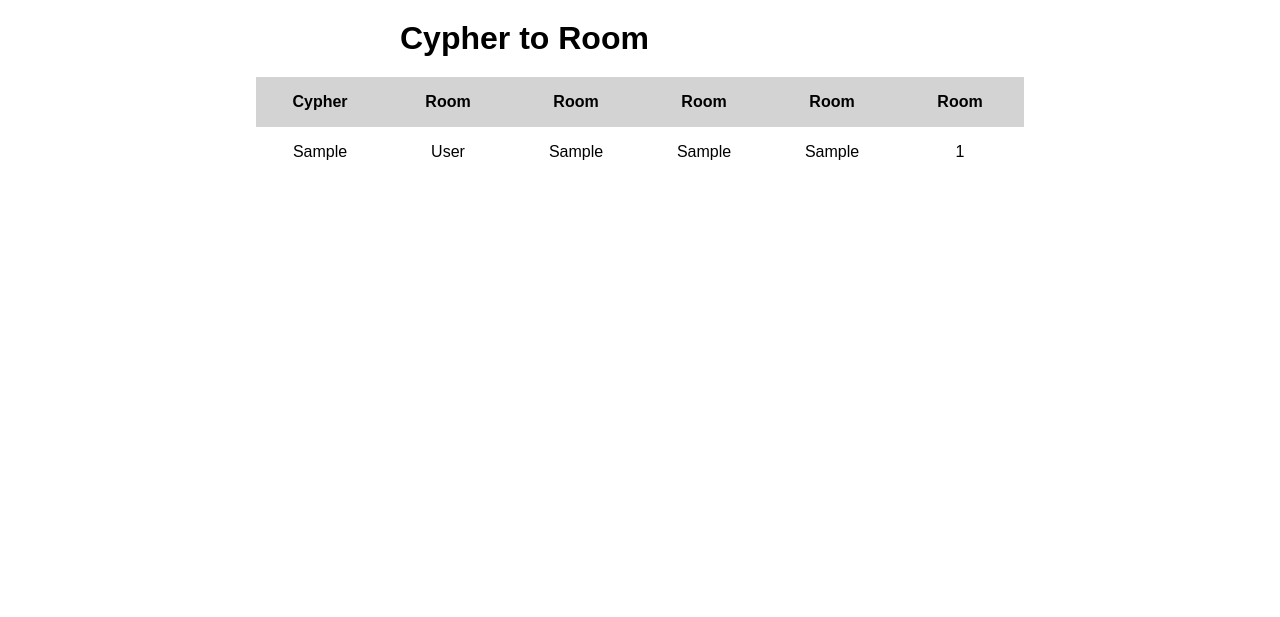
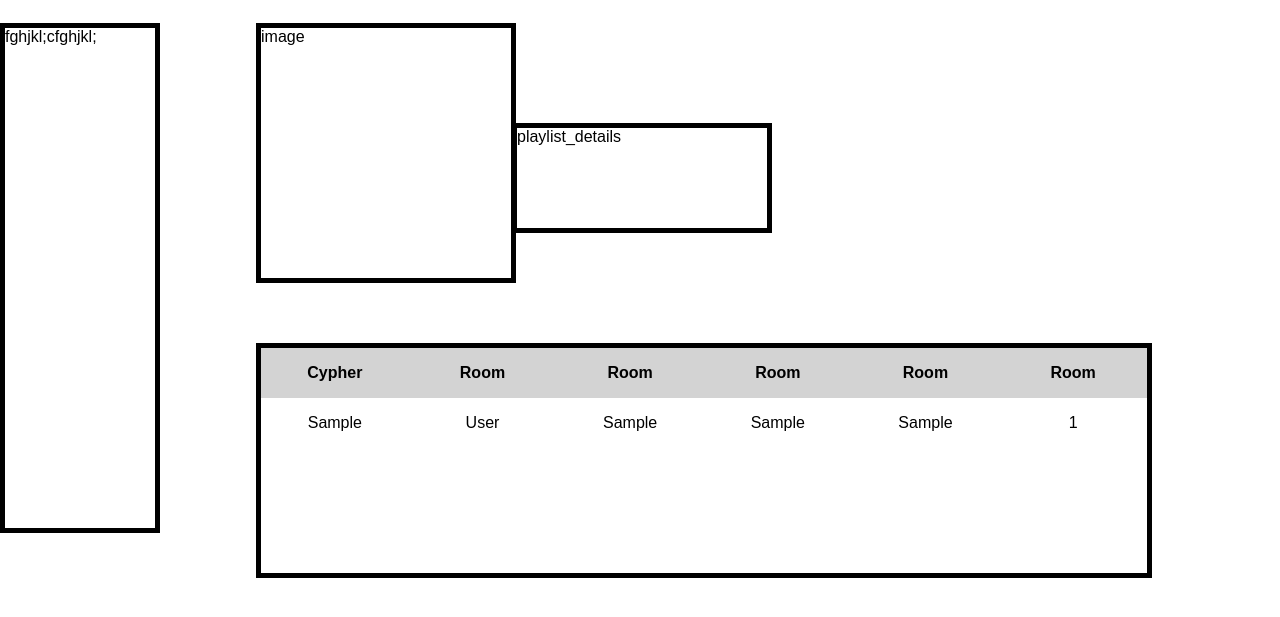
Before and after one commit to 6tjessil/DIT-CSI-6tjessil-2020, a PHP site: page /UseThis/your_library.php in a window 1280 px wide. Shown: the part 61-678 px from the top of the page. Run offline with PHP 8.4, Linux system fonts and the light colour scheme; tables that the repository leaves empty or names only in its code hold one stand-in row (values such as "Sample post").

Commit message:
Music library page modifed
*The music library page has been modifed to look like how my final design protrayed it.

```diff
--- a/style.css
+++ b/style.css
@@ -114,14 +114,6 @@ color: #111;
   color: #111;
 }
 
-.data{
-  width: 60%;
-  margin-left: auto;
-  margin-right: auto;
-  height:450px;
-  overflow: auto;
-}
-
 table{
    border-collapse: collapse;
    width: 100%;
@@ -146,14 +138,6 @@ tr:nth-child(odd){
 th{
   height:50px;
   width:100px;
-}
-
-#queryheader h1{
-  margin-left: auto;
-  margin-right: auto;
-  width:480px;
-  padding-top: 20px;
-  padding-bottom: 20px;
 }
 
 /* Style the tab */
@@ -214,3 +198,43 @@ th{
 .grid-content{
   background-color: green;
 }
+#your_library_content{
+  height:600px;
+  grid-template-columns: repeat(10, 10%);
+  grid-template-rows: auto;
+  display: grid;
+}
+
+.music_data_div{
+  height:225px;
+  border: 5px solid black;
+  grid-row: 4/5;
+  grid-column: 3/10;
+  overflow: auto;
+}
+
+.sidebar{
+  grid-row-start: 2;
+  grid-row-end: 5;
+  grid-column: 1/2;
+  height:500px;
+  width:150px;
+  border: 5px solid black;
+}
+
+.image{
+  width: 250px;
+  height:250px;
+  grid-row: 2/3;
+  grid-column: 3/4;
+  border: 5px solid black;
+}
+
+.playlist_details{
+  width: 250px;
+  height:100px;
+  margin-top: 100px;
+  grid-row: 2/3;
+  grid-column: 5/6;
+  border: 5px solid black;
+}
--- a/your_library.php
+++ b/your_library.php
@@ -13,8 +13,15 @@
   <?php
   require("nav.php")
   ?>
-  <div id="queryheader">
-    <h1>Cypher to Room</h1>
+	<div id = "your_library_content">
+		<div class = "sidebar">
+		fghjkl;cfghjkl;
+		</div>
+		<div class="image">
+		image
+		</div>
+		<div class="playlist_details">
+		playlist_details
 		</div>
 		<div class = "music_data_div">
 			<div class="data">
@@ -43,6 +50,7 @@
 				</table>
 			</div>
 		</div>
+	</div>
 </body>
 
 </html>
```
Lines whose indentation alone changed are shown as unchanged.
